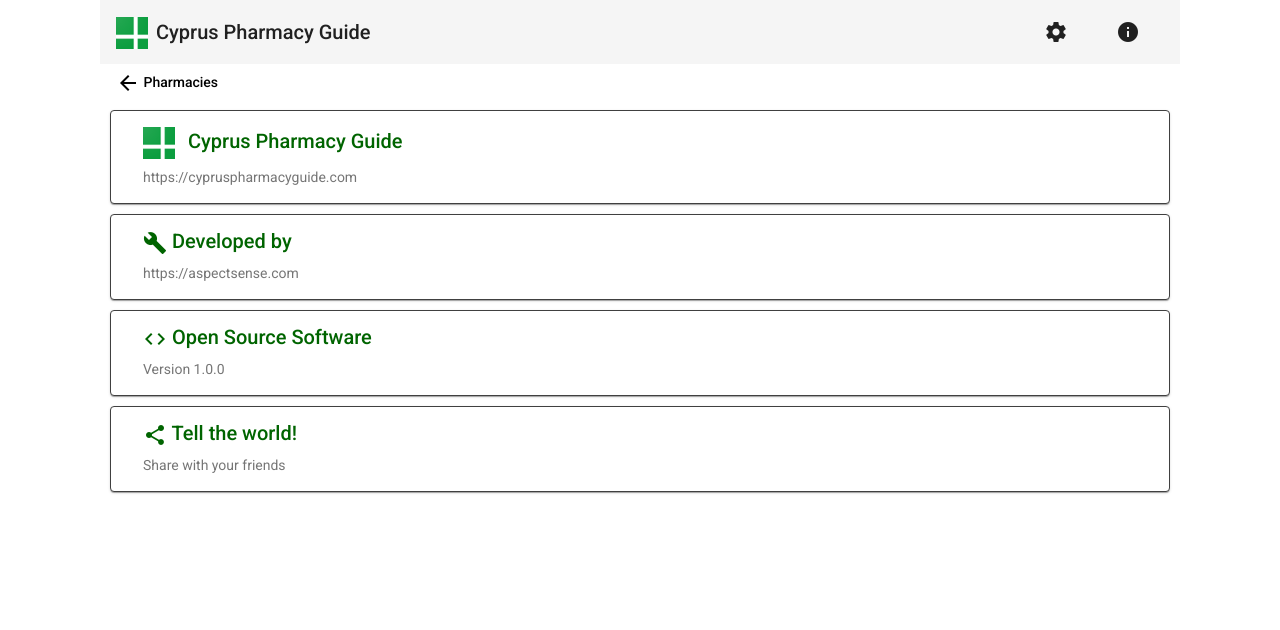
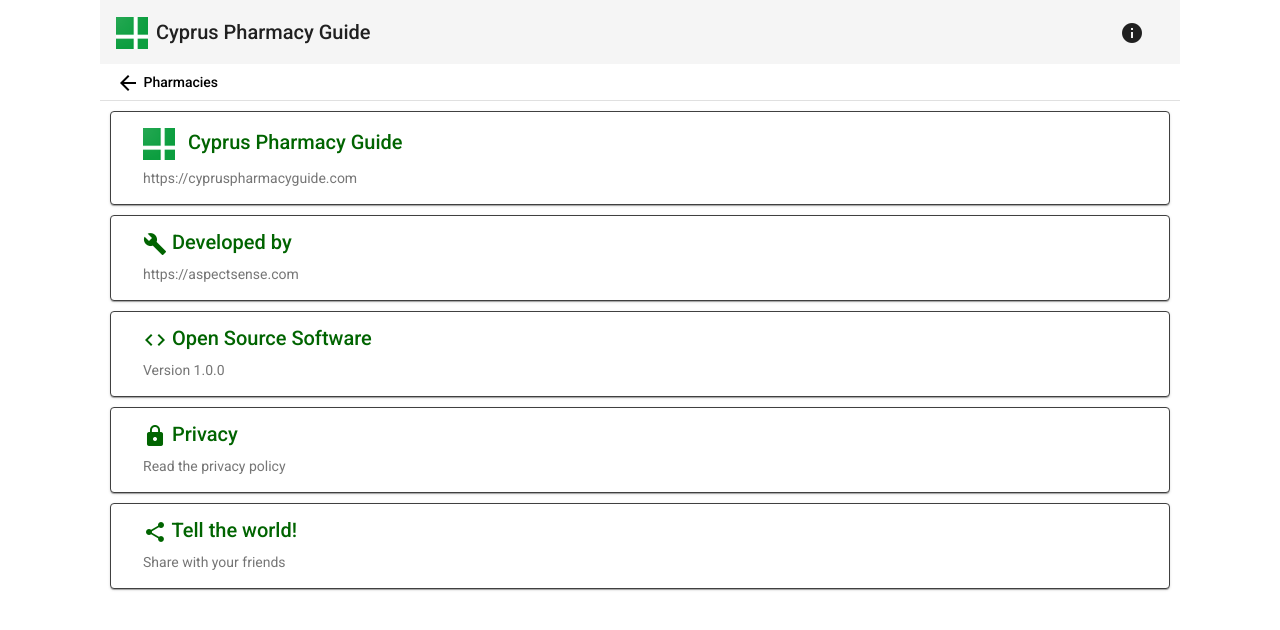
Before and after one commit to nearchos/cypruspharmacyguide, an Angular app in the folder cpg-web/: page /info in a window 1280 px wide. Shown: the top 630 px of the page. Built offline with nearby package versions, Linux system fonts and the light colour scheme.

Commit message:
still experimenting

```diff
--- a/cpg-web/src/app/app.component.css
+++ b/cpg-web/src/app/app.component.css
@@ -1,7 +1,3 @@
-.mat-icon {
-  padding: 8px;
-}
-
 .a {
   color: green;
 }
--- a/cpg-web/src/app/app.component.html
+++ b/cpg-web/src/app/app.component.html
@@ -5,7 +5,6 @@
     </a>
     <span>{{title}}</span>
     <span class="toolbar-spacer"></span>
-    <button mat-button routerLink="/settings" title="Settings"><mat-icon>settings</mat-icon></button>
     <button mat-button routerLink="/info" title="Settings"><mat-icon>info</mat-icon></button>
   </mat-toolbar-row>
 </mat-toolbar>
--- a/cpg-web/src/app/info.component.html
+++ b/cpg-web/src/app/info.component.html
@@ -1,4 +1,6 @@
 <button mat-button matTooltip="Back to pharmacies" routerLink="/pharmacies"><mat-icon>arrow_back</mat-icon> Pharmacies</button>
+
+<mat-divider></mat-divider>
 
 <mat-card class="info-card" matRipple>
   <mat-card-header>
@@ -36,6 +38,18 @@
   </mat-card-subtitle>
 </mat-card>
 
+<mat-card class="info-card" matRipple routerLink="/privacy">
+  <mat-card-header>
+    <mat-card-title>
+      <mat-icon>lock</mat-icon>
+      Privacy
+    </mat-card-title>
+  </mat-card-header>
+  <mat-card-subtitle>
+    Read the privacy policy
+  </mat-card-subtitle>
+</mat-card>
+
 <mat-card class="info-card" matRipple>
   <mat-card-header>
     <mat-card-title>
--- a/cpg-web/src/app/pharmacy-item/pharmacy-item.component.css
+++ b/cpg-web/src/app/pharmacy-item/pharmacy-item.component.css
@@ -1,9 +1,9 @@
 .pharmacy-distance-container {
   float: left;
   text-align: right;
-  min-width: 80px;
+  min-width: 70px;
   margin-top: 16px;
-  margin-left: 16px;
+  margin-left: 10px;
 }
 
 .pharmacy-distance-text {
```
Also changed, not shown: 5 other files (tests, documents, lock files or other folders).
